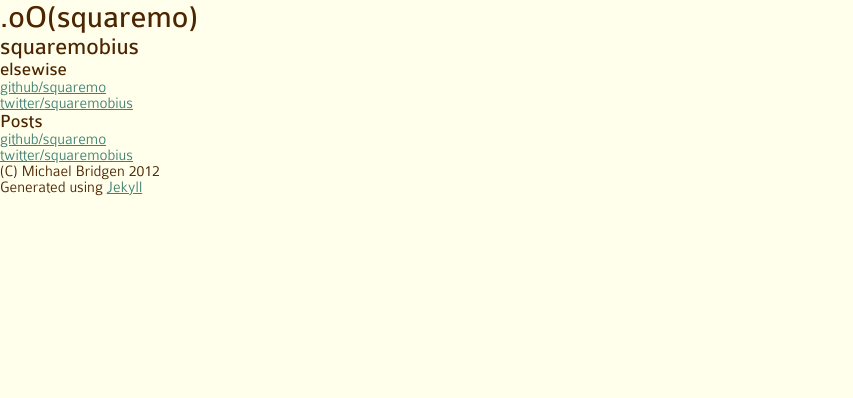
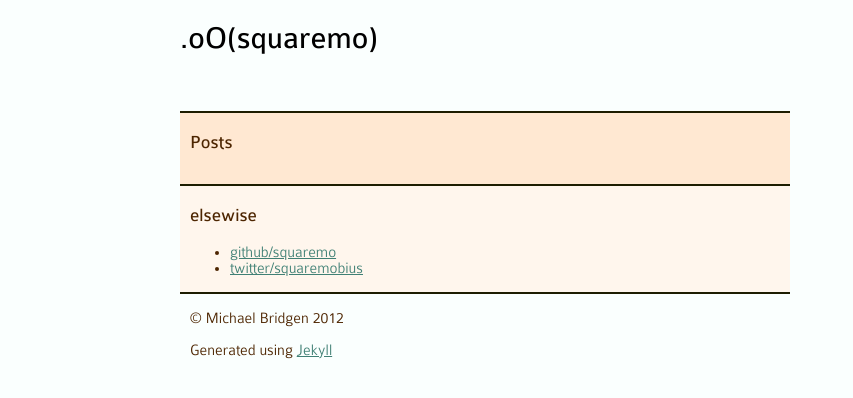
Before and after one commit to squaremo/squaremo.github.io, a Jekyll site: the page built from index.html, in a window 1280 px wide. Shown: the top 398 px of the page, without its empty margins (0-853 px from the left). Built offline with Jekyll 4.4.1, drawn with Linux system fonts in a browser that asks for light colours.

Commit message:
Lighten up, buddy.

```diff
--- a/_layouts/default.html
+++ b/_layouts/default.html
@@ -8,16 +8,19 @@
     <header id="banner">
       <h1>.oO(squaremo)</h1>
     </header>
+    <article id="content">
       {{ content }}
       <footer class="elsewise">
+        <h3>elsewise</h3>
         {% include elsewise.html %}
       </footer>
       <footer class="copyright">
-      <p>(C) Michael Bridgen 2012</p>
+        <p>&copy; Michael Bridgen 2012</p>
         <p>
           Generated using
           <a href="http://github.com/mojombo/jekyll">Jekyll</a>
         </p>
       </footer>
+    </article>
   </body>
 </html>
--- a/_layouts/post.html
+++ b/_layouts/post.html
@@ -1,3 +1,7 @@
+---
+layout: default
+---
+
 <article class="post">
   <header>
     <h2>{{ page.title }}</h2>
--- a/index.html
+++ b/index.html
@@ -3,12 +3,13 @@ layout: default
 title: .oO(squaremobius)
 ---
 
-<section id="banner">
-  <h1>squaremobius</h1>
-</section>
-<section id="elsewise">
-  <h3>elsewise</h3>
-  {% include elsewise.html %}
+<section id="latest">
+  {% assign first_post = site.posts.first %}
+  <article class="post">
+    <h2><a href="{{ first_post.url }}">{{ first_post.title }}</a></h2>
+    <time>{{ first_post.date | date_to_string }}</time>
+    {{ first_post.content }}
+  </article>
 </section>
 <section id="posts">
   <h3>Posts</h3>
--- a/screen.css
+++ b/screen.css
@@ -1,7 +1,7 @@
 /*
  Reset. Everyone does this these days apparently.
 */
-* {
+body, table {
     margin: 0;
     padding: 0;
 }
@@ -82,7 +82,12 @@ License: http://www.fontsquirrel.com/license/Colaborate
    http://colorschemedesigner.com/#1S62L-------- */
 
 body {
+    background-color: #fafffe;
+}
+
+#content {
     background-color: #ffffec;
+    background-color: #fafffe;
     color: #4d2500;
 }
 
@@ -104,3 +109,55 @@ strong, h1, h2, h3 {
     font-family: 'ColaborateRegular';
     font-weight: normal;
 }
+
+/* Layout */
+
+/* 10px gutters and 80px columns
+*/
+
+#content { /* 2 columns and 2 gutters over and 7 columns wide */
+    margin-left: 180px;
+    width: 610px;
+    /* */
+    padding-top: 14px;
+}
+
+/* defaults: gutter then 6 columns */
+#content section, #content header, #content footer {
+    margin-left: 10px;
+    width: 530px;
+}
+
+#content section#posts {
+    margin-left: 0;
+    width: 600px;
+    padding-left: 10px;
+    padding-bottom: 14px;
+    border: 2px solid #1d1d00;
+    border-width: 2px 0 0 0;
+    background-color: #ffe8d2;
+}
+
+section#posts ol {
+    list-style: none;
+}
+
+#content footer.elsewise {
+    margin-left: 0;
+    width: 600px;
+    padding-left: 10px;
+    border: 2px solid #1d1d00;
+    border-width: 2px 0 2px 0;
+    background-color: #fff6ed;
+}
+
+#content footer.copyright {
+    margin-left: 0;
+    width: 600px;
+    padding-left: 10px;
+    padding-bottom: 16px;
+}
+
+header#banner {
+    margin-left: 180px;
+}
```
Lines whose indentation alone changed are shown as unchanged.
